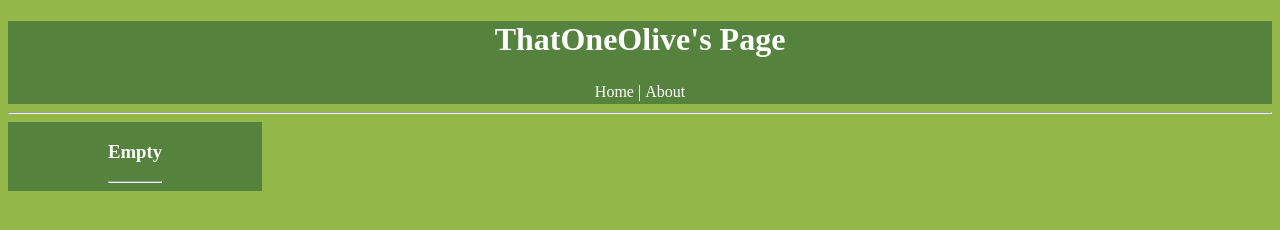
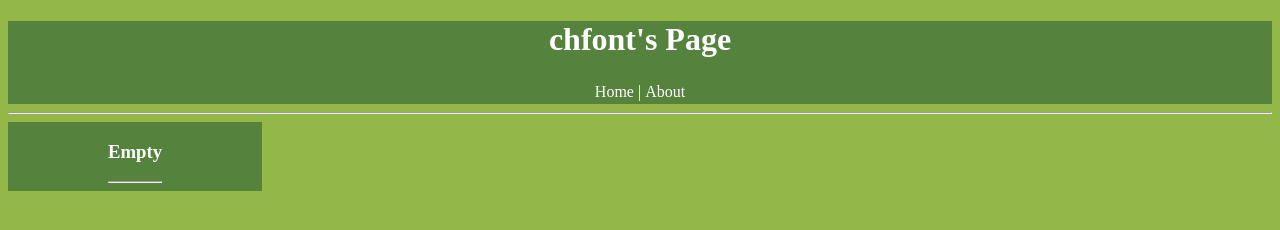
Before and after one commit to ThatOneOlive/ThatOneOlive.github.io, a plain HTML site: page index.html in a window 1280 px wide. Drawn offline with Linux system fonts and the light colour scheme.

Commit message:
Update index.html
Fixed name to reflect change

```diff
--- a/index.html
+++ b/index.html
@@ -5,7 +5,7 @@
 </head>
 <body>
 <div id="intro">
-<h1><a href="#top">ThatOneOlive's Page</a></h1>
+<h1><a href="#top">chfont's Page</a></h1>
 <table id="nav">
 <tr>
 <td><a href="index.html">Home</a></td>
```
